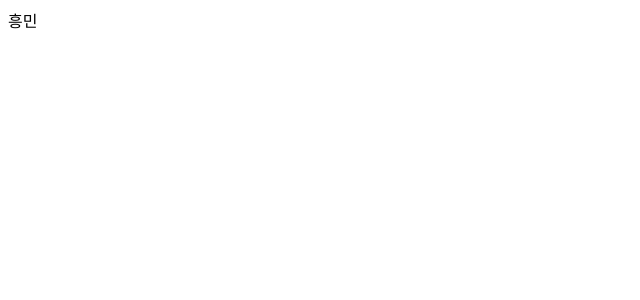
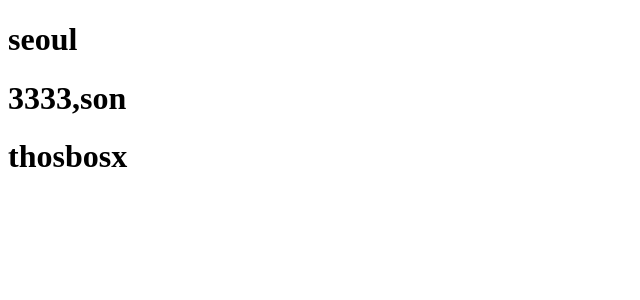
Before and after one commit to travelerjh/react, a React (Create React App) app: page / in a window 1280 px wide. Shown: the top 300 px of the page, without its empty margins (0-640 px from the left). Built offline with nearby package versions, Linux system fonts and the light colour scheme.

Commit message:
import 와 expory의 관한 이야기

```diff
--- a/src/App.js
+++ b/src/App.js
@@ -1,14 +1,20 @@
-import { MyBox, MyCon, MyElem, name } from "./component/MyBox";
+import age, { address, MyElem } from "./component/MyElem";
+import MyBox, { person } from "./component/MyBox";
 
 function App() {
   const mystyle = {};
   return (
     <>
       <div>
+        <h1> {address}</h1>
+        <h1> {MyElem}</h1>
+        <h1>
+          {" "}
+          {age}
+          {person.age},{person.name}
+        </h1>
+
         <MyBox />
-        <MyElem />
-        <MyCon />
-        <div> {name}</div>
       </div>
     </>
   );
--- a/src/component/MyBox.js
+++ b/src/component/MyBox.js
@@ -1,15 +1,11 @@
-// 한 파일에서 여러 컨포넌트 내보낼수 잇다.
-
-export function MyBox() {
-  return null;
-}
-export function MyElem() {
-  return null;
+function MyBox() {
+  return (
+    <div>
+      <h1> thosbosx</h1>
+    </div>
+  );
 }
 
-export function MyCon() {
-  return null;
-}
-
-//모든걸 내보낼수 있다.
-export let name = "흥민";
+export const country = "프랑스";
+export const person = { name: "son", age: "33" };
+export default MyBox;
--- /dev/null
+++ b/src/component/MyElem.js
@@ -0,0 +1,16 @@
+//named export
+
+export function MyElem() {
+  return;
+  <div>
+    <h1> Elemt</h1>
+  </div>;
+}
+
+export const address = "seoul";
+const age = 33;
+
+//이름이 정해져 있지 않고
+//한 파일에 하나만 가능
+//
+export default age;
```
